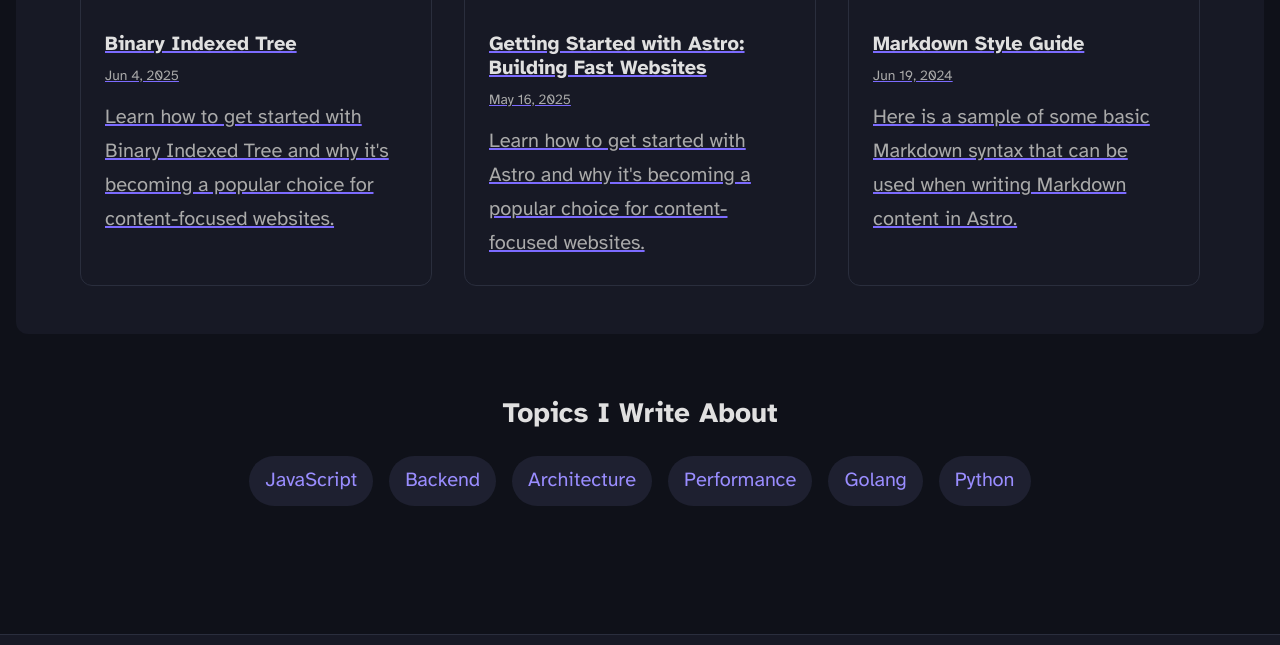
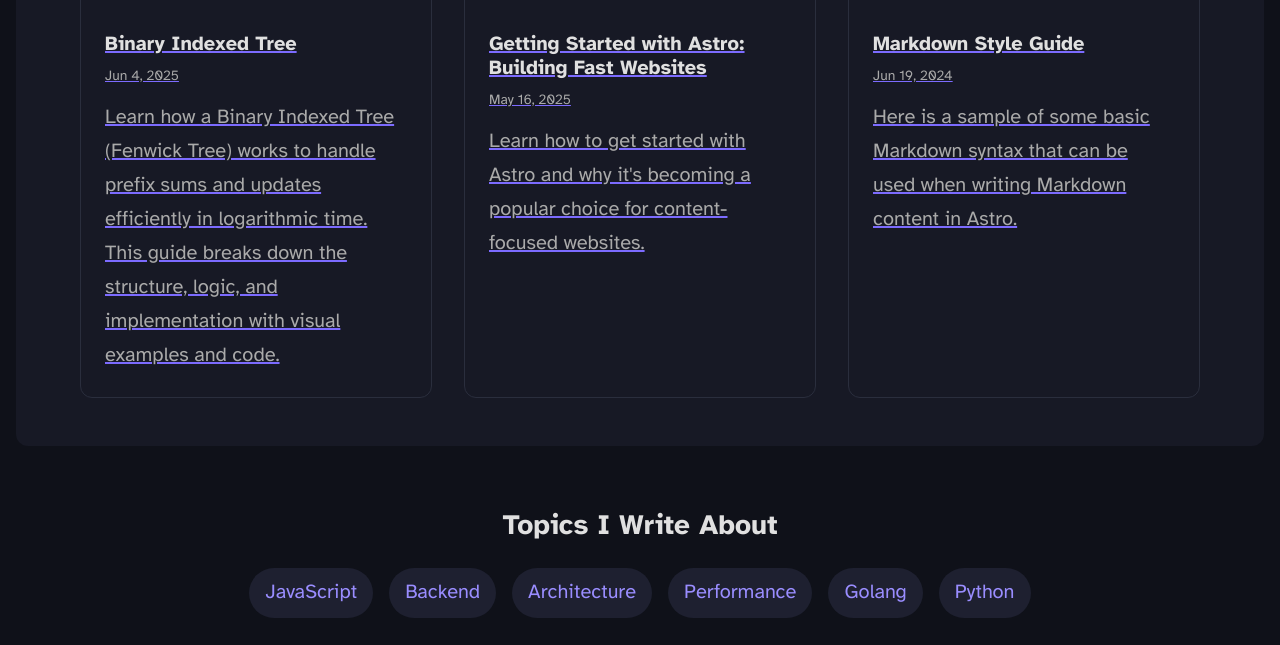
Before and after one commit to AmrRiyad/AmrRiyad.github.io, an Astro site: page / in a window 1280 px wide. Shown: the part 2059-2704 px from the top of the page. Built offline with nearby package versions, Linux system fonts and the light colour scheme; Astro itself is replaced by a stand-in of ours.

Commit message:
docs: update Binary Indexed Tree article description with more detailed explanation

```diff
--- a/src/content/blog/bit.md
+++ b/src/content/blog/bit.md
@@ -1,6 +1,6 @@
 ---
 title: "Binary Indexed Tree"
-description: "Learn how to get started with Binary Indexed Tree and why it's becoming a popular choice for content-focused websites."
+description: "Learn how a Binary Indexed Tree (Fenwick Tree) works to handle prefix sums and updates efficiently in logarithmic time. This guide breaks down the structure, logic, and implementation with visual examples and code."
 pubDate: "June 4 2025"
 heroImage: "/bit-3 (1).png"
 tags: ["bit", "data-structure", "tutorials"]
```
